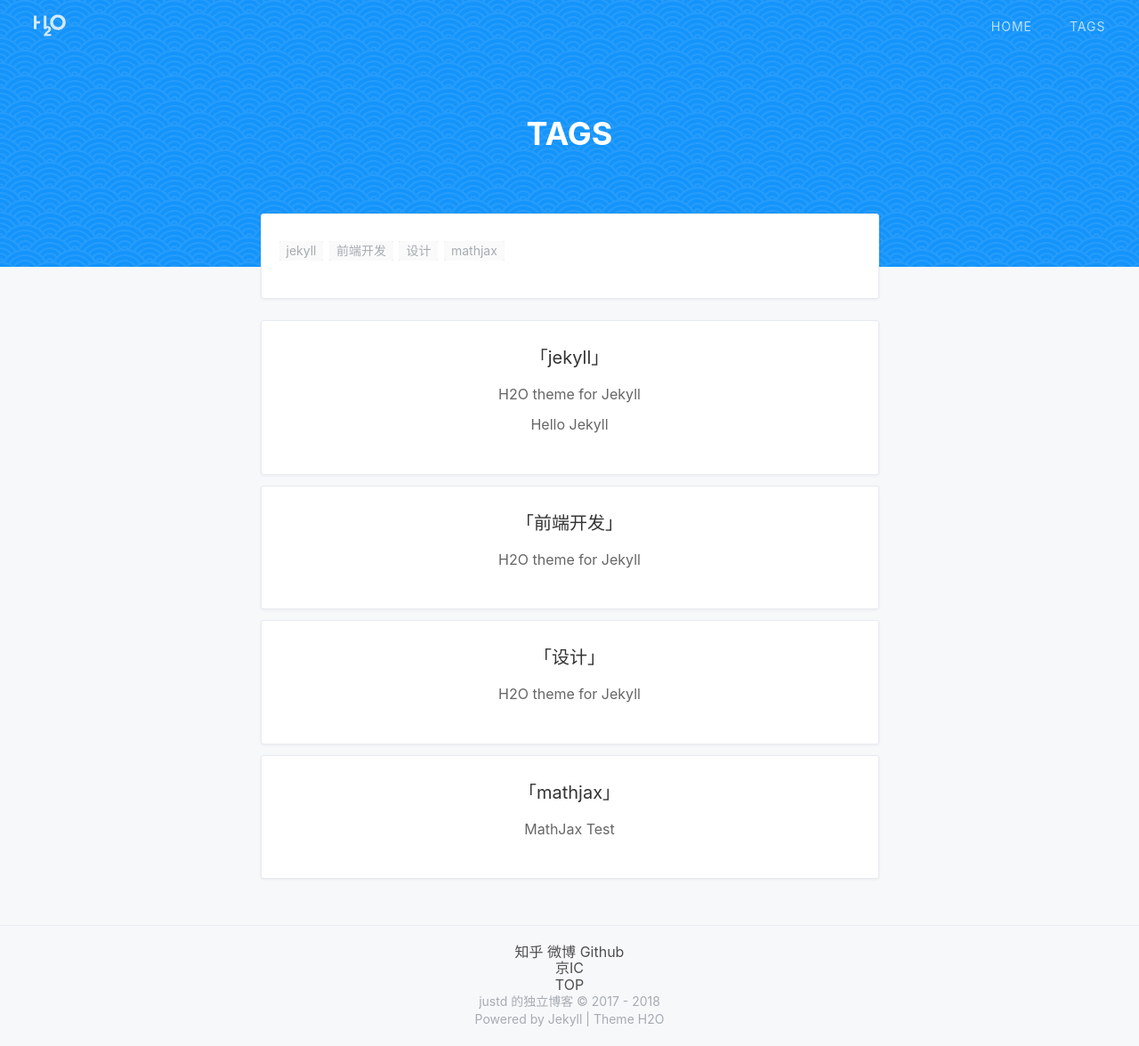
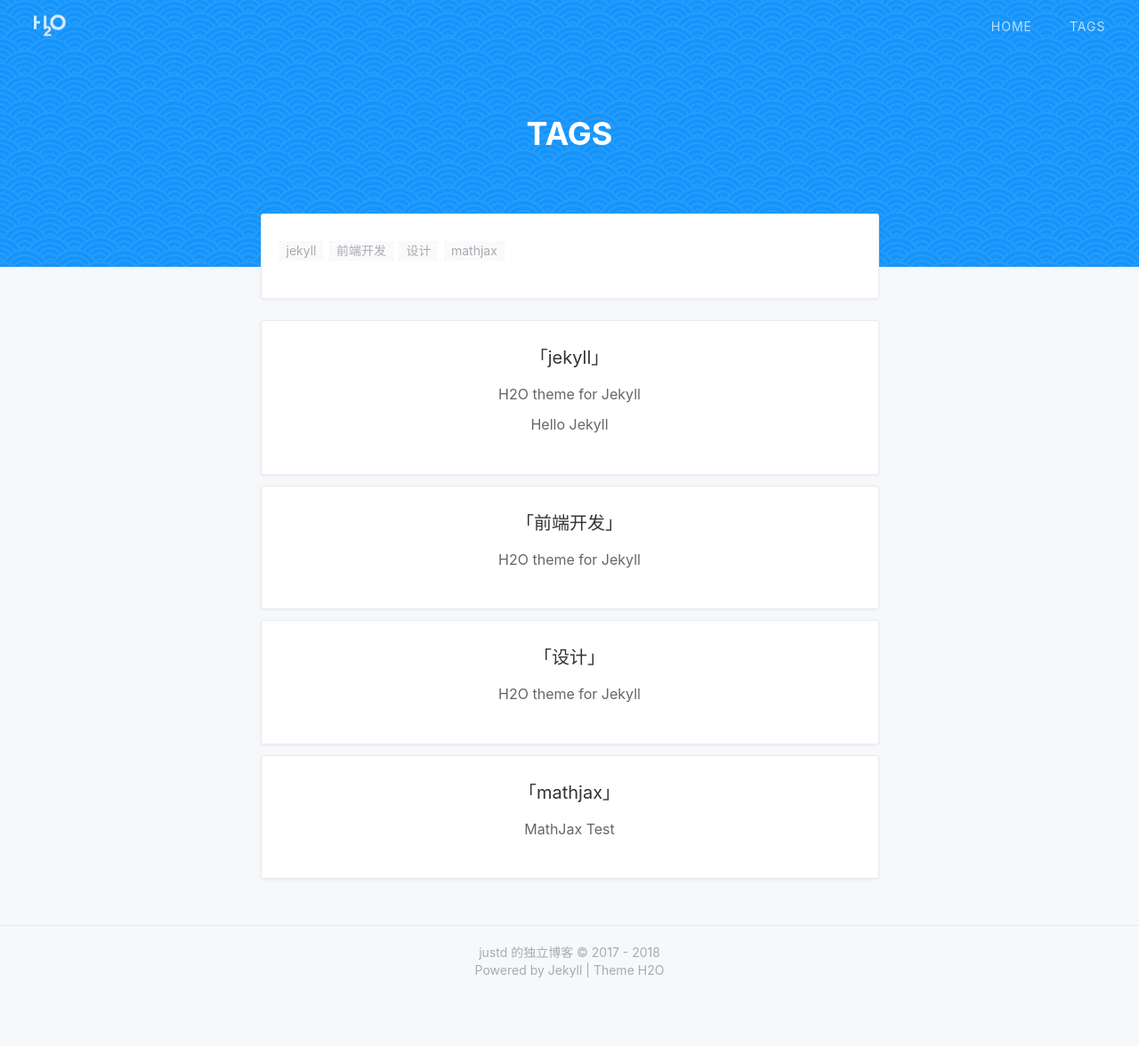
Before and after one commit to justde/justde.github.io, a Jekyll site: the page built from tags.html, in a window 1280 px wide and 1176 px high. Shown: the whole window at 89% size. Built offline with Jekyll 4.4.1, drawn with Linux system fonts in a browser that asks for light colours; nearby versions of some CDN libraries; a style sheet for code colours, icons or effects is not loaded.

Commit message:
Revert "footer"
This reverts commit 588db97

```diff
--- a/_includes/footer.html
+++ b/_includes/footer.html
@@ -1,32 +1,5 @@
   {% include b2t.html %}
 <footer class="g-footer">
-  <div class="site-footer">
-    <div class="site-footer-icons">
-      <a target="_blank" href="https://www.zhihu.com/people/ityouknow">
-        知乎
-      </a>
-      <a target="_blank" href="http://weibo.com/ityouknow">
-        微博
-      </a>
-      <a target="_blank" href="https://github.com/ityouknow">
-        Github
-      </a>
-    </div>
-    <div class="site-footer-links mobile-hidden">
-      {% for nav in site.labels %}
-      <a href="{{ nav.href }}" title="{{ nav.name }}" target="{{ nav.target | default: _self }}">{{ nav.name }}</a>
-      {% endfor %}
-    </div>
-    <div class="site-footer-icons">
-      <a target="_blank" href="http://www.miitbeian.gov.cn">
-        京IC
-      </a>
-    </div>
-    <div class="scrolltop">
-      <a href="javascript:window.scrollTo(0,0)" >TOP</a>
-    </div>
-    <div class="rss"><a href="{{ site.subscribe_rss }}"><span class="octicon octicon-rss" style="color:orange;"></span></a></div>
-  </div>
   <section>{{ site.title }} ©
   {% assign current = "now" | date: "%Y" | plus: 0%}
   {% unless site.footer.since and site.footer.since == current %}
```
